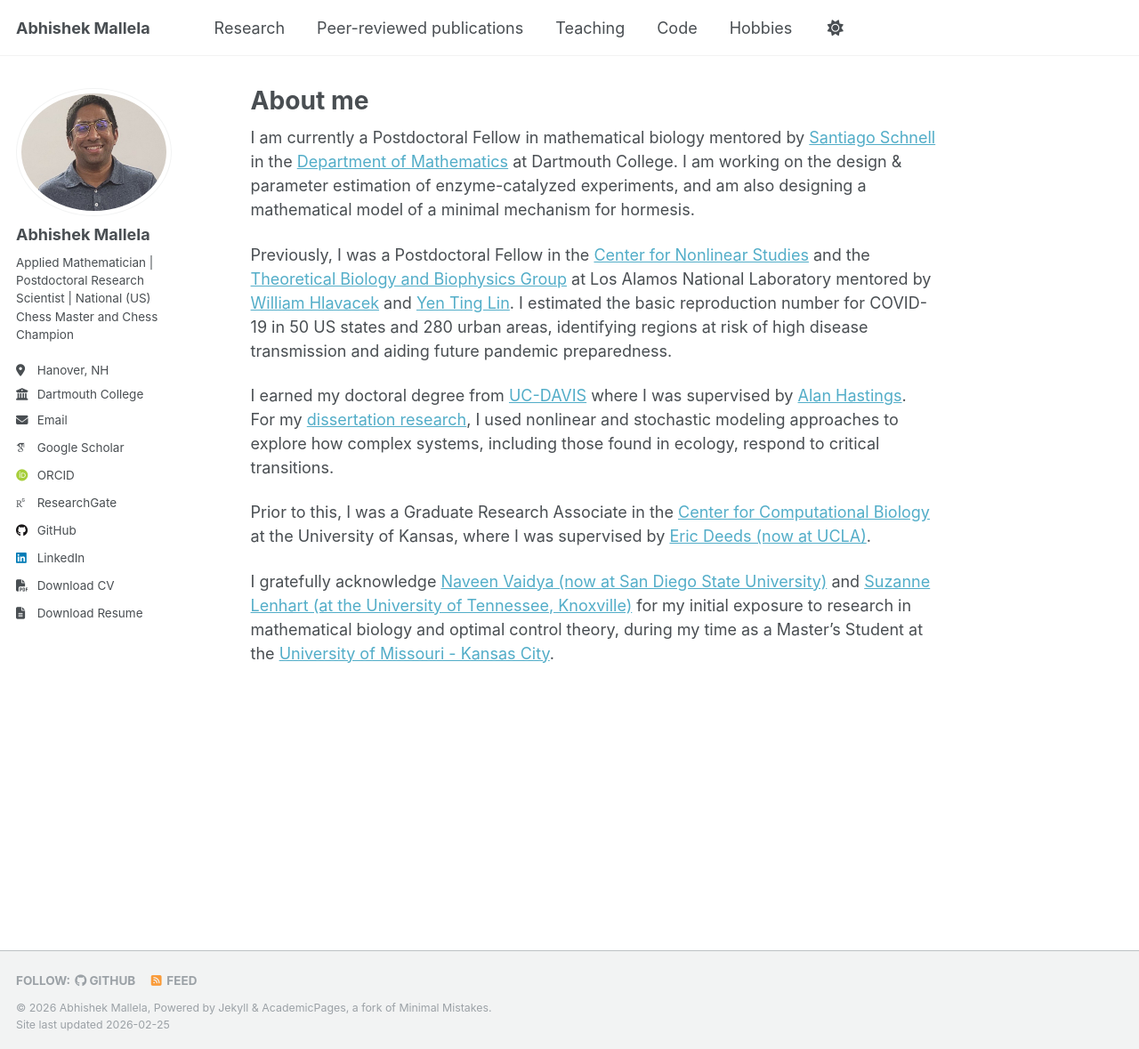
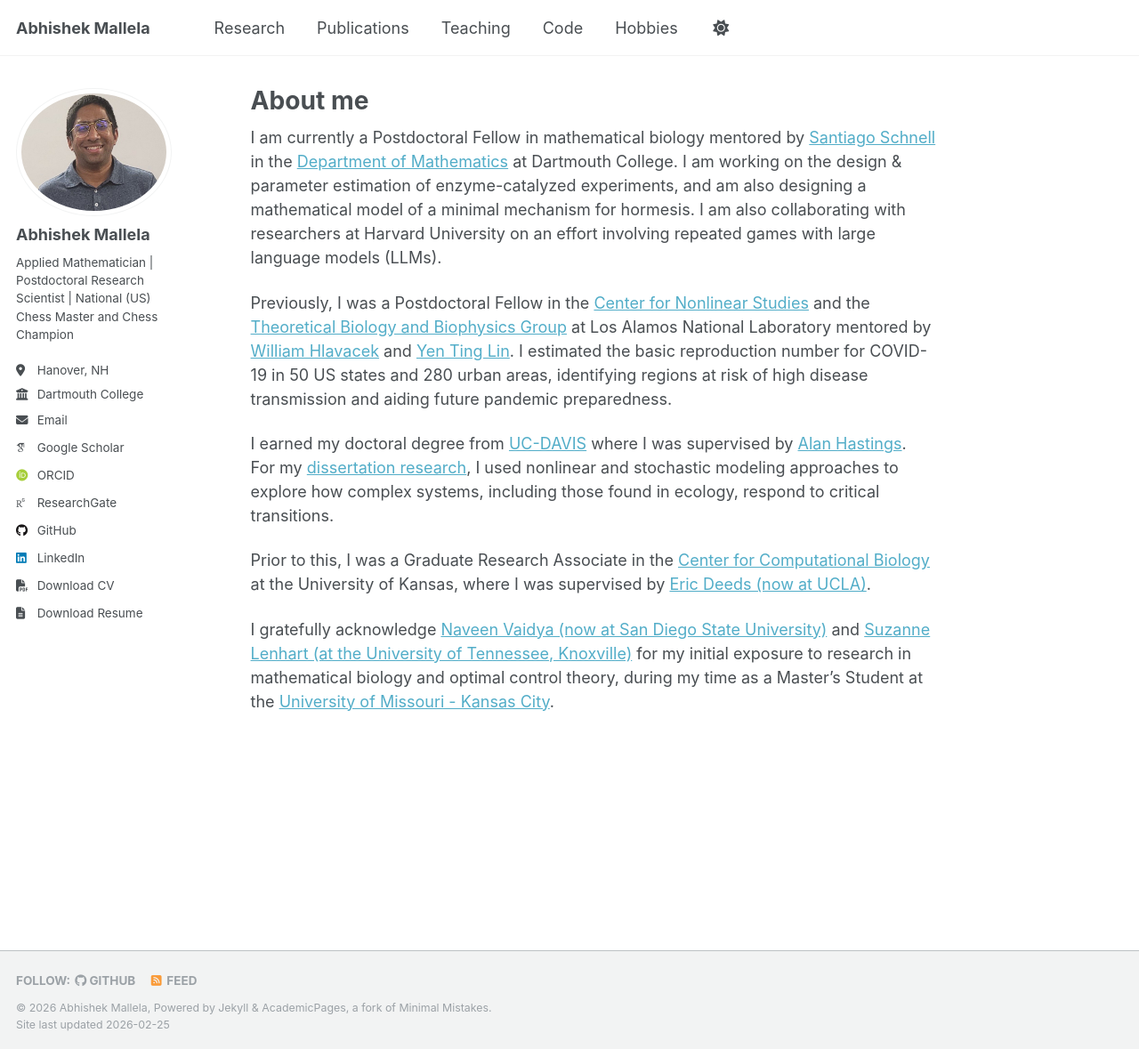
Before and after one commit to dynova/dynova.github.io, a Jekyll site: the page built from _pages/about.md, in a window 1280 px wide and 1179 px high. Shown: the whole window at 89% size. Built offline with Jekyll 4.4.1, drawn with Linux system fonts in a browser that asks for light colours; some web fonts are replaced.

Commit message:
Updated Publications page

```diff
--- a/_data/navigation.yml
+++ b/_data/navigation.yml
@@ -11,7 +11,7 @@ main:
   - title: "Research"
     url: /research/
 
-  - title: "Peer-reviewed publications"
+  - title: "Publications"
     url: /publications/
 
   - title: "Teaching"
--- a/_pages/about.md
+++ b/_pages/about.md
@@ -8,7 +8,7 @@ redirect_from:
   - /about.html
 ---
 
-I am currently a Postdoctoral Fellow in mathematical biology mentored by [Santiago Schnell](https://faculty-directory.dartmouth.edu/santiago-schnell) in the [Department of Mathematics](https://math.dartmouth.edu) at Dartmouth College. I am working on the design & parameter estimation of enzyme-catalyzed experiments, and am also designing a mathematical model of a minimal mechanism for hormesis.
+I am currently a Postdoctoral Fellow in mathematical biology mentored by [Santiago Schnell](https://faculty-directory.dartmouth.edu/santiago-schnell) in the [Department of Mathematics](https://math.dartmouth.edu) at Dartmouth College. I am working on the design & parameter estimation of enzyme-catalyzed experiments, and am also designing a mathematical model of a minimal mechanism for hormesis. I am also collaborating with researchers at Harvard University on an effort involving repeated games with large language models (LLMs).
 
 Previously, I was a Postdoctoral Fellow in the [Center for Nonlinear Studies](https://cnls.lanl.gov/external//people/Abhishek_Mallela.php) and the [Theoretical Biology and Biophysics Group](https://www.lanl.gov/engage/organizations/aldsct/theoretical/tbb) at Los Alamos National Laboratory mentored by [William Hlavacek](https://scholar.google.com/citations?user=DdpCclEAAAAJ&hl=en) and [Yen Ting Lin](https://scholar.google.com/citations?user=wUhVn34AAAAJ&hl=en). I estimated the basic reproduction number for COVID-19 in 50 US states and 280 urban areas, identifying regions at risk of high disease transmission and aiding future pandemic preparedness.
 
```
Also changed, not shown: 1 other file.
